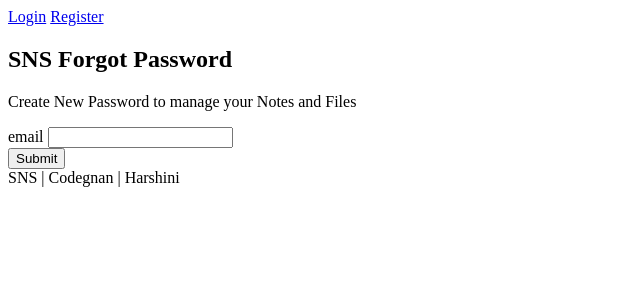
After one commit to Harshini-Saga/SNS, a Flask app: page /forgot-password in a window 1280 px wide. The commit adds this page. Shown: the top 300 px of the page, without its empty margins (0-640 px from the left). Run offline with Flask 3, Linux system fonts and the light colour scheme.

Commit message:
Reset password developed

```diff
--- a/app.py
+++ b/app.py
@@ -1,10 +1,29 @@
-from flask import Flask,render_template,request,redirect,session
+from flask import Flask,render_template,request,redirect,session,url_for
 from database import createTables
 from database import AuthQueries
-from utils import EmailTemplates,sendEmail,generateHashPassword
+from utils import EmailTemplates,sendEmail,generateHashPassword,validateHashPassword
 import random
+#used to create token and validate token
+from itsdangerous import URLSafeTimedSerializer,SignatureExpired,BadTimeSignature
 app=Flask(__name__)
 app.secret_key = "Harshini@2005"
+serializer=URLSafeTimedSerializer(app.secret_key)
+
+#generate token
+def generateToken(email:str):
+    token=serializer.dumps(obj=email,salt="reset-password")
+    return token
+
+def validateToken(token):
+    try:
+        data = serializer.loads(token, salt="reset-password",max_age=600)#10 mins
+        return data
+    except BadTimeSignature:
+        print("Time Expired")
+        return redirect('/login')
+    except SignatureExpired:
+        print("Invalid URL")
+        return redirect('/login')
 #home route
 @app.route('/')
 def home():
@@ -19,7 +38,19 @@ def login():
     if request.method == 'POST':
         email=request.form.get("email")
         password=request.form.get("password")
-        print(email,password)
+        #check whether email exists or not
+        status,user = AuthQueries.checkEmailExists(email=email,data=True)
+        if status == False:
+            print(user)
+            return redirect('/login')
+        #match the password with the database password
+        status = validateHashPassword(password=password,hash_password=user['hashpassword'])
+        if status == False:
+            print("Password incorrect")
+            return redirect('/login')
+        #redirect to dashboard page
+        return redirect('/dashboard')
+
 @app.route("/register",methods=['GET','POST'])
 def register():
     #GET Request
@@ -80,6 +111,63 @@ def verifyotp():
         if status==True:
             print(msg)
             return redirect('/login')
+
+#forgot password
+@app.route('/forgot-password',methods=['GET','POST'])
+def forgot_password():
+    if request.method=='GET':
+        return render_template('forgot_password.html')
+    if request.method == 'POST':
+        email=request.form.get('email')
+        #check email exists
+        status,msg=AuthQueries.checkEmailExists(email=email)
+        if status == False:
+            print(msg)
+            return redirect(url_for('login'))
+        #generate token
+        token=generateToken(email=email)
+        reset_link=url_for('reset_password',token=token,_external=True)
+        #store email in token
+        #generate reset password link
+        #send link via email
+        body = EmailTemplates.forgotPasswordTemplate(url=reset_link)
+        status,msg=sendEmail(to_email=email,subject="Reset Password - SNS",
+                            body=body)
+        if status == False:
+            print(msg)
+            return redirect(url_for('forgot_password'))
+        print(msg)
+        #redirect to login page
+        return redirect(url_for('login'))
+#reset password
+@app.route('/reset-password/<token>', methods=['GET','POST'])
+def reset_password(token):
+    #validate token
+    email=validateToken(token=token)
+    if request.method == 'GET':
+        return render_template('reset_password.html',token_val=token)
+    if request.method == 'POST':
+        new_password=request.form.get('new_password')
+        confirm_password=request.form.get('confirm_password')
+        if new_password!=confirm_password:
+            print("Password missmatch")
+            return redirect(url_for('reset_password',token=token))
+        #generate hash password
+        hash_password=generateHashPassword(password=new_password)
+        #update new hash password in database
+        status,msg=AuthQueries.updatePassword(email=email,hash_password=hash_password)
+        print(msg)
+        return f"<h2>{msg}</h2>"
+        #return msg like "Password updated"
+
+
+
+@app.route('/dashboard')
+def dashboard():
+    if request.method== 'GET':
+        return render_template('dashboard.html')
+
+
 #main
 if __name__=="__main__":
     print(createTables())
--- /dev/null
+++ b/templates/forgot_password.html
@@ -0,0 +1,30 @@
+{% extends "base.html" %}
+<title>
+    {% block title %}
+        Forgot Password
+    {% endblock %}
+</title>
+
+
+<body>
+{% block navmenu %}
+    <a href="/login">Login</a>
+    <a href="/register">Register</a>
+{% endblock %}
+
+{% block content %}
+    <div>
+        <h2>SNS Forgot Password</h2>
+        <p>Create New Password to manage your Notes and Files</p>
+        <form action="/forgot-password" method="POST">
+            <div>
+                <label for="email">email</label>
+                <input type="email" name="email" id="">
+            </div>
+            <div>
+                <button type="submit">Submit</button>
+            </div>
+        </form>
+    </div>
+{% endblock %}
+</body>
--- a/templates/login.html
+++ b/templates/login.html
@@ -16,7 +16,7 @@
     <div>
         <h2>SNS Login</h2>
         <p>Login to account to manage your Notes and Files</p>
-        <form action="">
+        <form action="/login" method="POST">
             <div>
                 <label for="email">email</label>
                 <input type="email" name="email" id="">
@@ -29,6 +29,7 @@
                 <button type="submit">Submit</button>
             </div>
             <p>Don't have account?<a href="/register">Register</a></p>
+            <p>Don't know password?<a href="/forgot-password">Forgot Password</a></p>
         </form>
     </div>
 {% endblock %}
--- a/templates/register.html
+++ b/templates/register.html
@@ -36,7 +36,7 @@
             <div>
                 <button type="submit">Submit</button>
             </div>
-            <p>Don't know password?<a href="#">Forgot Password</a></p>
+            <p>Do you have Account?<a href="/login">Login</a></p>
         </form>
     </div>
 {% endblock %}
--- a/utils.py
+++ b/utils.py
@@ -11,6 +11,16 @@ SMTP_SERVER = "smtp.gmail.com"
 SMTP_PORT = 587
 SENDER_EMAIL = os.getenv('sender_email')
 SENDER_PASSKEY = os.getenv('passkey')
+
+
+#generate hashpasswod
+def generateHashPassword(password:str):
+    hash_password=bcrypt.hashpw(password=password.encode('utf-8'),salt=bcrypt.gensalt(4))
+    return hash_password
+#validate hash password
+def validateHashPassword(password:str,hash_password:str):
+    status=bcrypt.checkpw(password=password.encode('utf-8'),hashed_password=hash_password.encode('utf-8'))
+    return status
 
 def sendEmail(to_email:str, subject:str, body:str):
     msg=MIMEMultipart()
@@ -35,7 +45,7 @@ class EmailTemplates:
 
         Your OTP:{otp}
 
-        If you are not registering to this app, simple ignore this email and
+        If you are not registering to this app, simply ignore this email and
         dont share OTP with any one.
 
         Thank you
@@ -44,11 +54,18 @@ class EmailTemplates:
         SNS Management"""
         return template
 
-#generate hashpasswod
-def generateHashPassword(password:str):
-    hash_password=bcrypt.hashpw(password=password.encode('utf-8'),salt=bcrypt.gensalt(4))
-    return hash_password
-#validate hash password
-def validateHashPassword(password:str,hash_password:str):
-    status=bcrypt.checkpw(password=password.encode('utf-8'),hash_password=hash_password.encode('utf-8'))
-    return status
+#forgot password template
+    @staticmethod
+    def forgotPasswordTemplate(url:str,username:str="User"):
+        template = f"""Hello {username},
+        To manage your files and notes, first reset password and login with the new password.
+
+        Your Reset Password Link:{url}
+
+        If it is not done by you simply ignore this email
+        Thanks for choosing the app.
+
+        Regards
+        SNS Management
+        """
+        return template
```
Also changed, not shown: database/utilsDB.py (+21 -5 lines), templates/dashboard.html (added, +33 -0 lines), templates/reset_password.html (added, +28 -0 lines).
